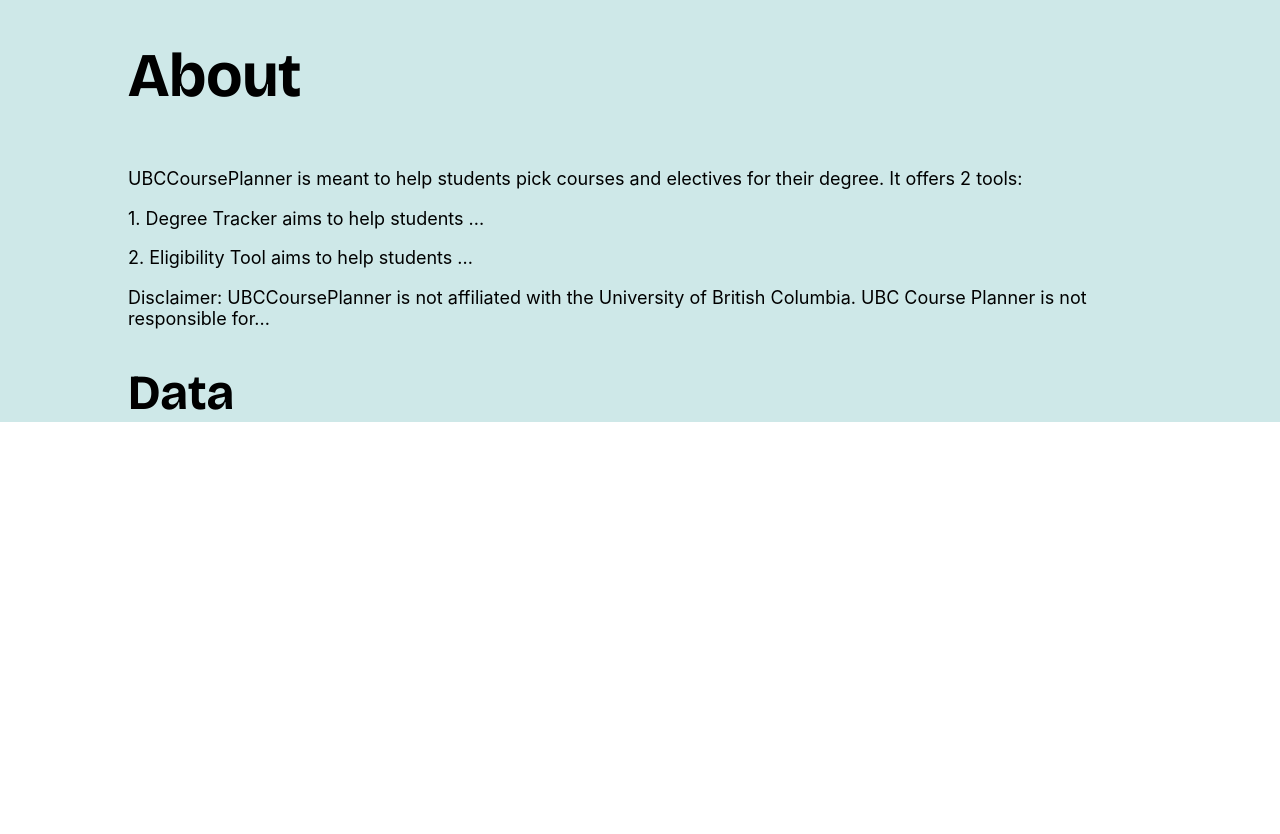
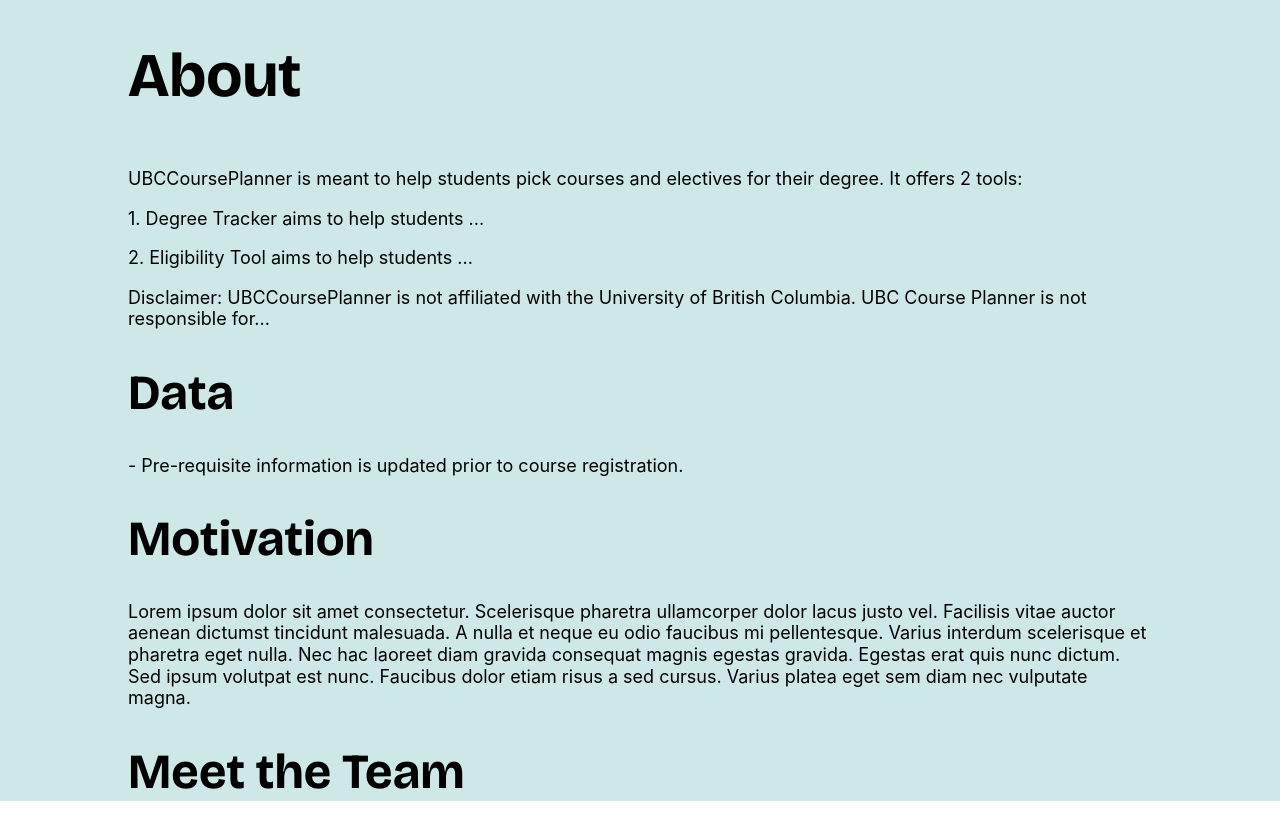
Before and after one commit to Wendi-WL/course-planner, a React (Create React App) app in the folder frontend/: page / in a window 1280 px wide. Before the commit the page ends 800 px from the top, so only its background shows below. Built offline with nearby package versions, Linux system fonts and the light colour scheme.

Commit message:
Made all of the headers for the about us page

```diff
--- a/frontend/src/pages/About/About.jsx
+++ b/frontend/src/pages/About/About.jsx
@@ -8,6 +8,12 @@
       <p>Disclaimer: UBCCoursePlanner is not affiliated with the University of British Columbia. UBC Course Planner is not responsible for...</p>
 
       <h1>Data</h1>
+      <p>- Pre-requisite information is updated prior to course registration.</p>
+
+      <h1>Motivation</h1>
+      <p>Lorem ipsum dolor sit amet consectetur. Scelerisque pharetra ullamcorper dolor lacus justo vel. Facilisis vitae auctor aenean dictumst tincidunt malesuada. A nulla et neque eu odio faucibus mi pellentesque. Varius interdum scelerisque et pharetra eget nulla. Nec hac laoreet diam gravida consequat magnis egestas gravida. Egestas erat quis nunc dictum. Sed ipsum volutpat est nunc. Faucibus dolor etiam risus a sed cursus. Varius platea eget sem diam nec vulputate magna.</p>
+
+      <h1>Meet the Team</h1>
     </div>
   )
 }
```
